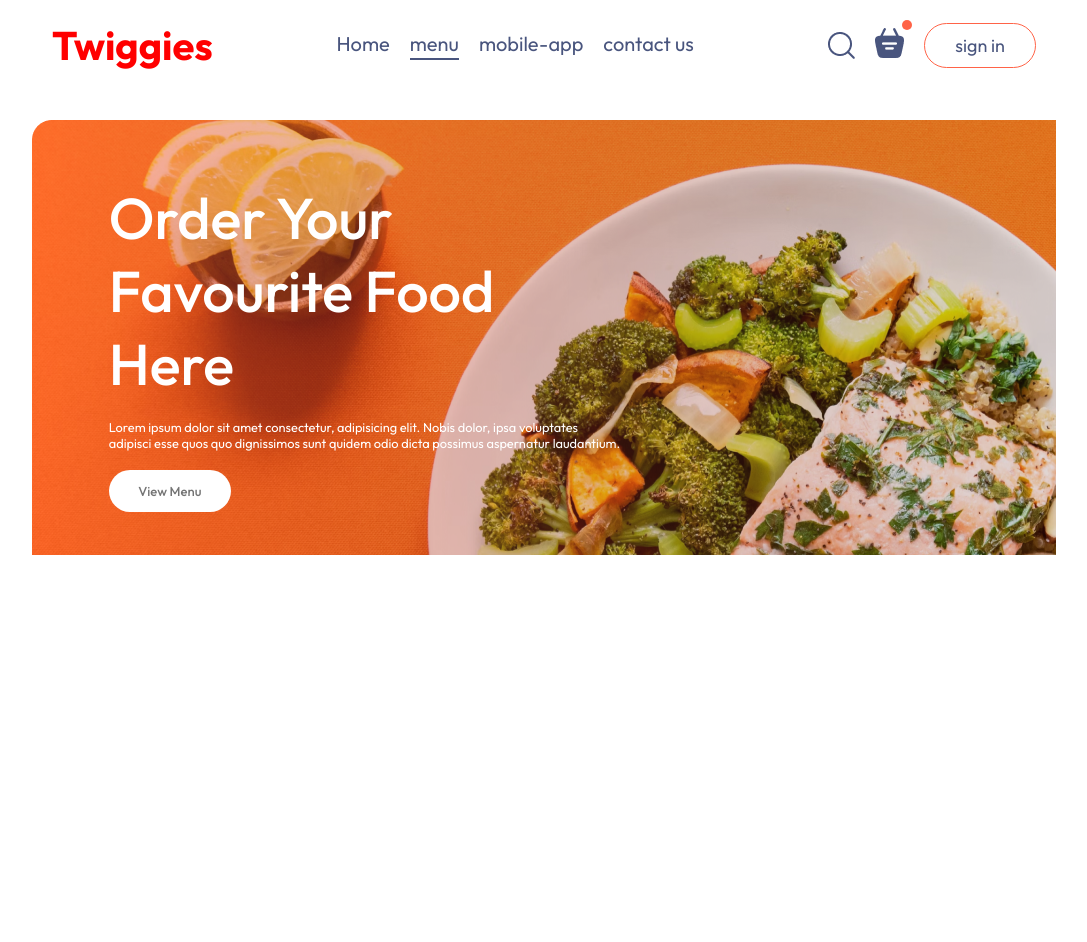
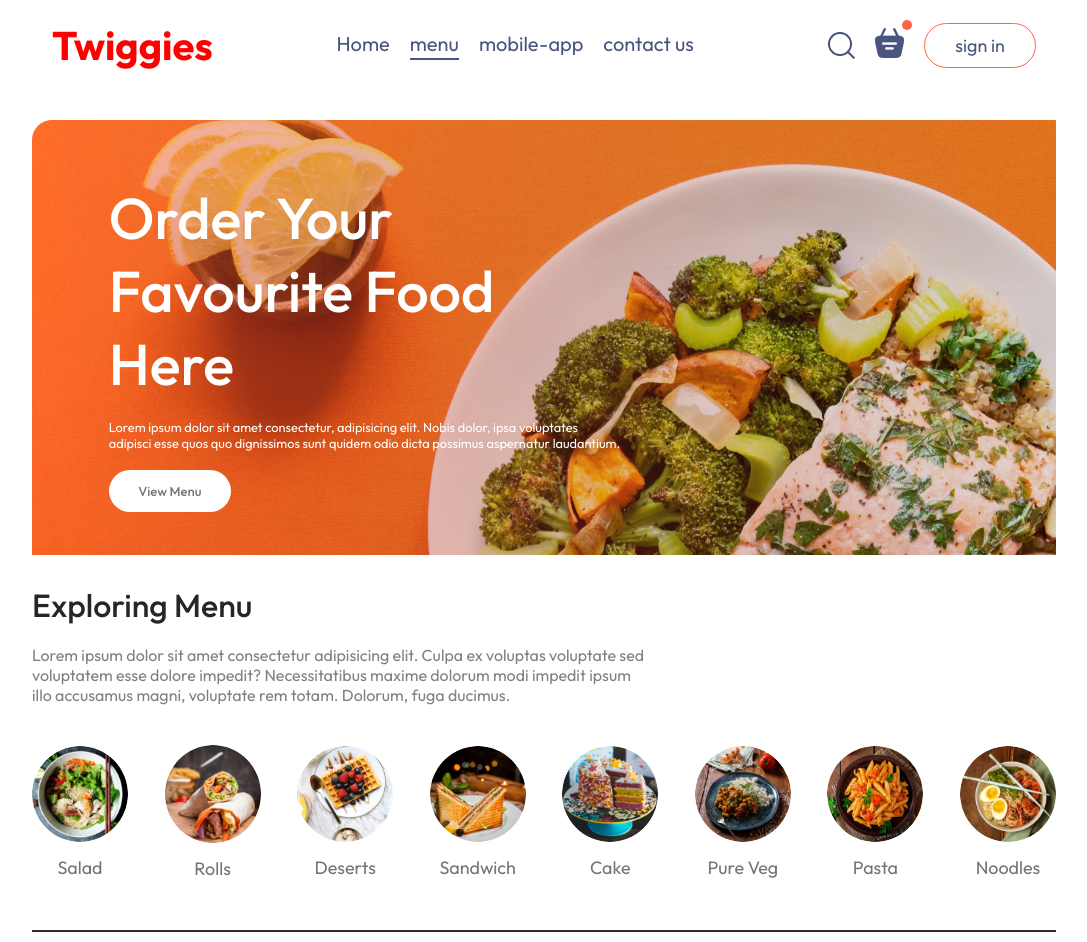
Before and after one commit to gauravdotiyal/Twiggies, a React (Vite) app: page / in a window 1280 px wide. Shown: the whole page, without its empty margins (96-1183 px from the left). Before the commit the page ends 800 px from the top, so only its background shows below. Built offline with nearby package versions, Linux system fonts and the light colour scheme.

Commit message:
menu section completed

```diff
--- /dev/null
+++ b/src/components/ExploreMenu/ExploreMenu.css
@@ -0,0 +1,48 @@
+.explore-menu{
+    display: flex;
+    flex-direction: column;
+    gap: 20px;
+}
+.explore-menu h1{
+    color: #262626;
+    font-weight: 500;
+}
+.explored-menu-text{
+   max-width: 60%;
+   color: #808080;
+}
+.explore-menu-list{
+    display: flex;
+    justify-content: space-between;
+    align-items: center;
+    gap: 30px;
+    text-align: center;
+    margin: 20px 0px;
+    overflow: scroll;
+}
+.explore-menu-list::-webkit-scrollbar{
+    display: none;
+}
+.explore-menu-list-item img{
+     width: 7.5vw;
+     min-width: 80px;
+     cursor: pointer;
+     border-radius: 50%;
+     transition: 0.2s;
+}
+.explore-menu-list-item p{
+    margin-top: 10px;
+    color: #747474;
+    font-size: max(1.4vw,16px);
+    cursor: pointer;
+}
+.explore-menu hr{
+    margin: 10px 0px;
+    height: 2px;
+    background-color: #2e2e2e;
+    border: none;
+}
+.explore-menu-list-item .active{
+    border: 4px solid tomato;
+    padding: 2px;
+}
--- /dev/null
+++ b/src/components/ExploreMenu/ExploreMenu.jsx
@@ -0,0 +1,26 @@
+import React from 'react'
+import './ExploreMenu.css'
+import {menu_list} from '../../assets/assets'
+
+const ExploreMenu = ({category,setCategory}) => {
+  return (
+    <div className='explore-menu' id='explore-menu'>
+         <h1>Exploring Menu</h1>
+         <p className='explored-menu-text'>Lorem ipsum dolor sit amet consectetur adipisicing elit. Culpa ex voluptas voluptate sed voluptatem esse dolore impedit? Necessitatibus maxime dolorum modi impedit ipsum illo accusamus magni, voluptate rem totam. Dolorum, fuga ducimus.</p>
+
+         <div className='explore-menu-list'>
+            {menu_list.map((item,index)=>{
+                return (
+                   <div onClick={()=>setCategory(prev=>prev===item.menu_name?"All":item.menu_name)} key={index} className='explore-menu-list-item'>
+                       <img className={category===item.menu_name?"active":""} src={item.menu_image} alt="" />
+                       <p>{item.menu_name}</p>
+                   </div>
+                )
+            })}
+         </div>
+         <hr />
+    </div>
+  )
+}
+
+export default ExploreMenu
--- /dev/null
+++ b/src/context/StoreContext.jsx
@@ -0,0 +1,3 @@
+import { createContext } from "react";
+
+export const StoreContxt =createContext("null")
--- a/src/pages/Home/Home.jsx
+++ b/src/pages/Home/Home.jsx
@@ -1,12 +1,17 @@
-import React from 'react'
+import React, { useState } from 'react'
 import './Home.css'
 import Header from '../../components/Header/Header'
+import ExploreMenu from '../../components/ExploreMenu/ExploreMenu'
 
 
 const Home = () => {
+   const[category,setCategory]=useState("All")
+
+
   return (
     <div>
        <Header/>
+       <ExploreMenu category={category} setCategory={setCategory}/>
     </div>
   )
 }
```
